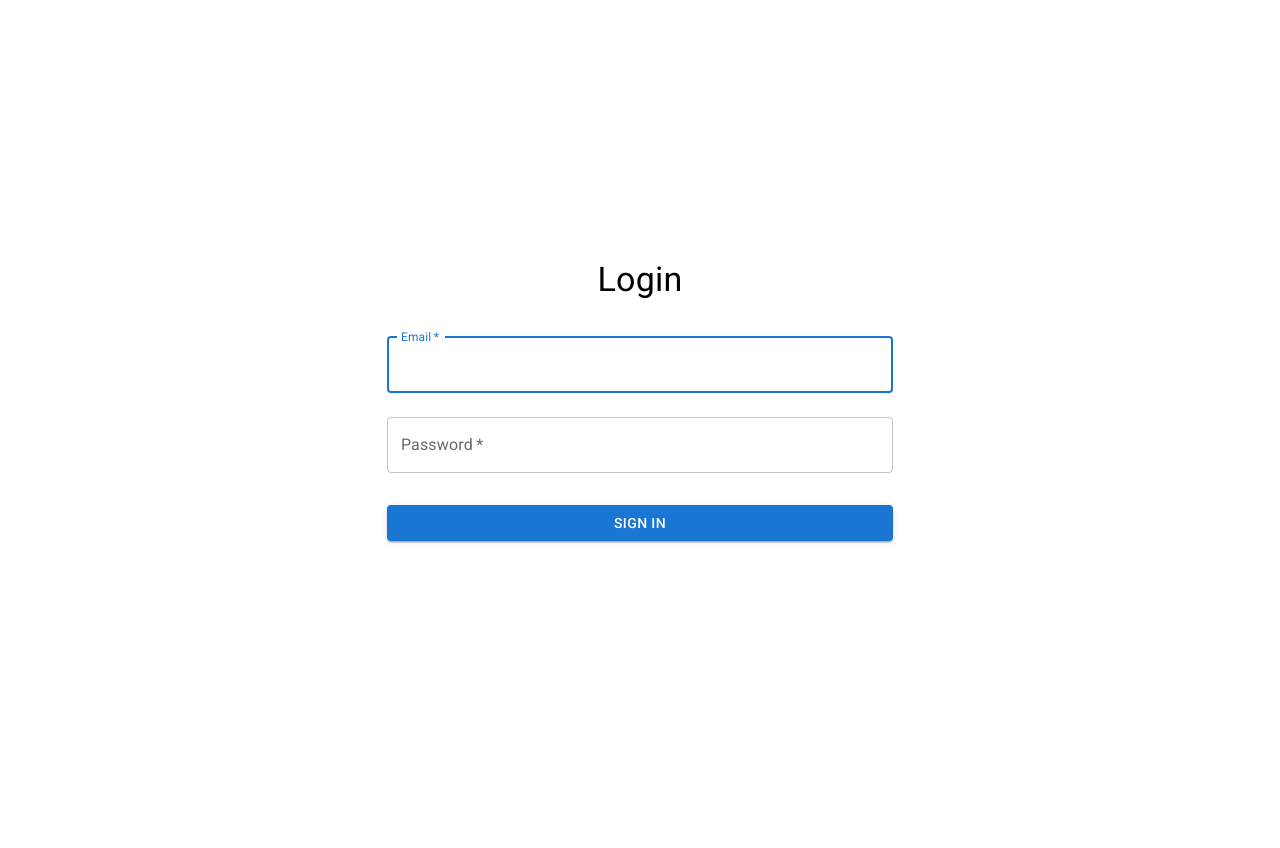
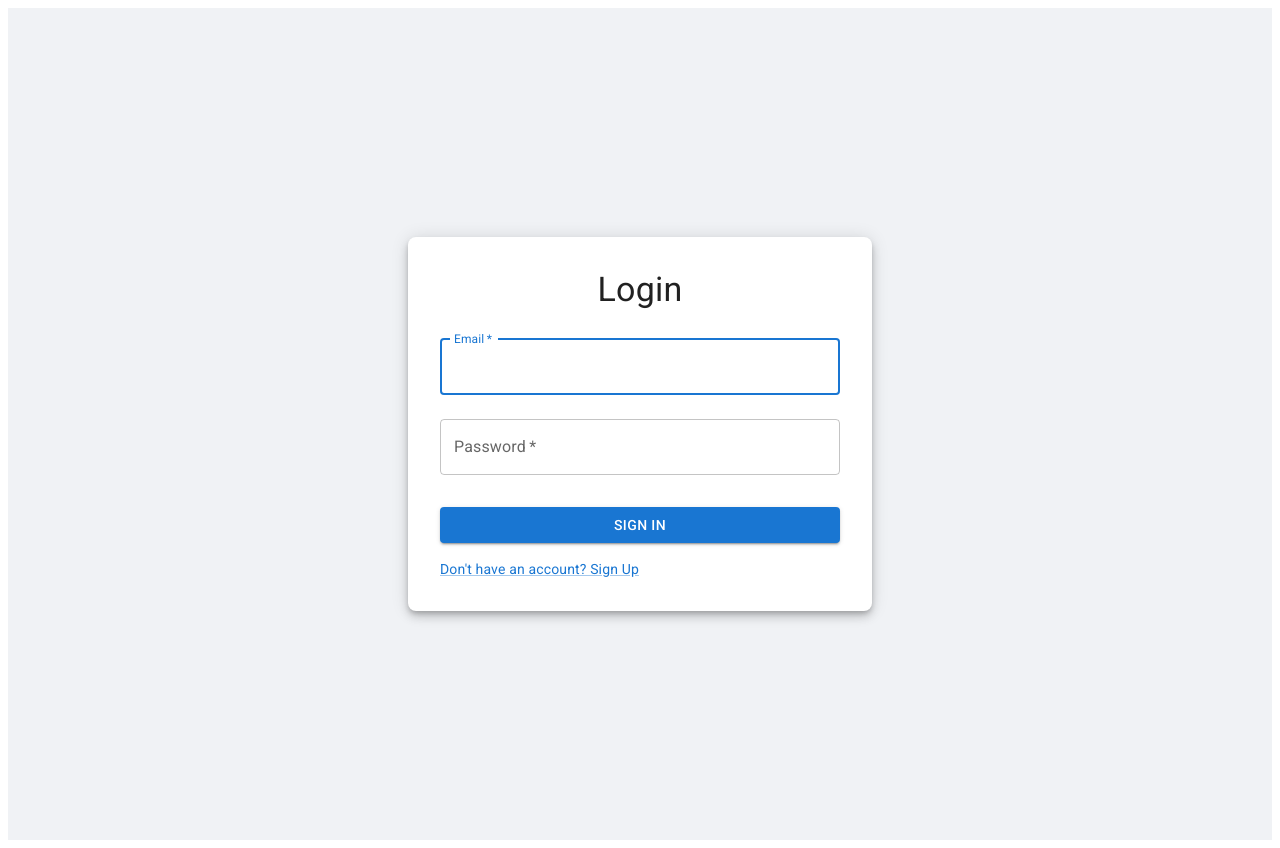
Before and after one commit to dhevsabharish/client, a React (Vite) app: page /login in a window 1280 px wide. Before the commit the page ends 816 px from the top, so only its background shows below. Built offline with nearby package versions, Linux system fonts and the light colour scheme.

Commit message:
Style Login and Logout page

```diff
--- a/src/pages/Login.jsx
+++ b/src/pages/Login.jsx
@@ -1,6 +1,7 @@
 import { useState } from "react";
 import { useAuth } from "../hooks/useAuth";
-import { Box, Button, TextField, Typography } from "@mui/material";
+import { Link as RouterLink } from "react-router-dom";
+import { Box, Button, Link, TextField, Typography, Paper } from "@mui/material";
 
 export const LoginPage = () => {
     const [email, setEmail] = useState("");
@@ -19,8 +20,10 @@ export const LoginPage = () => {
             alignItems="center"
             justifyContent="center"
             minHeight="100vh"
+            sx={{ backgroundColor: '#f0f2f5', padding: 2 }}
         >
-            <Typography variant="h4" component="h1" gutterBottom>
+            <Paper elevation={6} sx={{ padding: 4, borderRadius: 2, maxWidth: 400, width: '100%' }}>
+                <Typography variant="h4" component="h1" gutterBottom align="center">
                     Login
                 </Typography>
                 <Box component="form" onSubmit={handleLogin} sx={{ mt: 1 }}>
@@ -56,7 +59,11 @@ export const LoginPage = () => {
                     >
                         Sign In
                     </Button>
+                    <Link component={RouterLink} to="/signup" variant="body2">
+                        {"Don't have an account? Sign Up"}
+                    </Link>
                 </Box>
+            </Paper>
         </Box>
     );
 };
--- a/src/pages/Signup.jsx
+++ b/src/pages/Signup.jsx
@@ -1,6 +1,7 @@
 import { useState } from "react";
 import { useAuth } from "../hooks/useAuth";
-import { Box, Button, TextField, Typography } from "@mui/material";
+import { Link as RouterLink } from "react-router-dom";
+import { Box, Button, Link, TextField, Typography, Paper } from "@mui/material";
 
 export const SignupPage = () => {
     const [email, setEmail] = useState("");
@@ -24,8 +25,10 @@ export const SignupPage = () => {
             alignItems="center"
             justifyContent="center"
             minHeight="100vh"
+            sx={{ backgroundColor: '#f0f2f5', padding: 2 }}
         >
-            <Typography variant="h4" component="h1" gutterBottom>
+            <Paper elevation={6} sx={{ padding: 4, borderRadius: 2, maxWidth: 400, width: '100%' }}>
+                <Typography variant="h4" component="h1" gutterBottom align="center">
                     Sign Up
                 </Typography>
                 <Box component="form" onSubmit={handleSignup} sx={{ mt: 1 }}>
@@ -73,7 +76,11 @@ export const SignupPage = () => {
                     >
                         Sign Up
                     </Button>
+                    <Link component={RouterLink} to="/login" variant="body2">
+                        {"Already have an account? Sign in"}
+                    </Link>
                 </Box>
+            </Paper>
         </Box>
     );
 };
```
Lines whose indentation alone changed are shown as unchanged.
